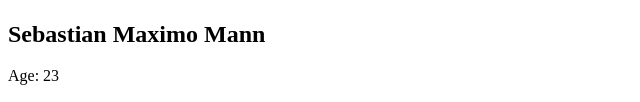
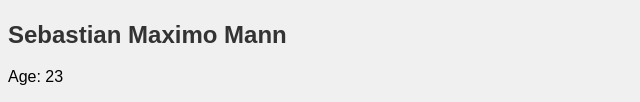
Before and after one commit to SebastianMannn/SebastianMannn.github.io, a plain HTML site: page index.html in a window 1280 px wide. Shown: the part 201-303 px from the top of the page, without its empty margins (0-640 px from the left). Drawn offline with Linux system fonts and the light colour scheme.

Commit message:
Update index.html

```diff
--- a/index.html
+++ b/index.html
@@ -1,11 +1,20 @@
 <!DOCTYPE html>
-<html>
+<html lang="en">
 <head>
     <meta charset="UTF-8">
     <meta name="viewport" content="width=device-width, initial-scale=1.0">
     <title>Sebastian Mann - CUS 1172 Project</title>
+    <style>
+        /* Inline styles */
+        body {
+            font-family: 'Arial', sans-serif;
+            background-color: #f0f0f0;
+        }
 
-</head>
+        h1 {
+            color: #333;
+        }
+    </style>
 <body>
 
     <!-- Personal Information -->
```
